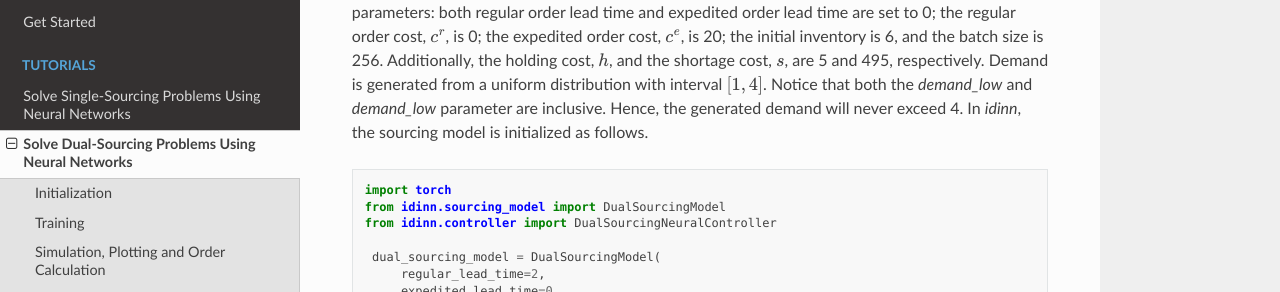
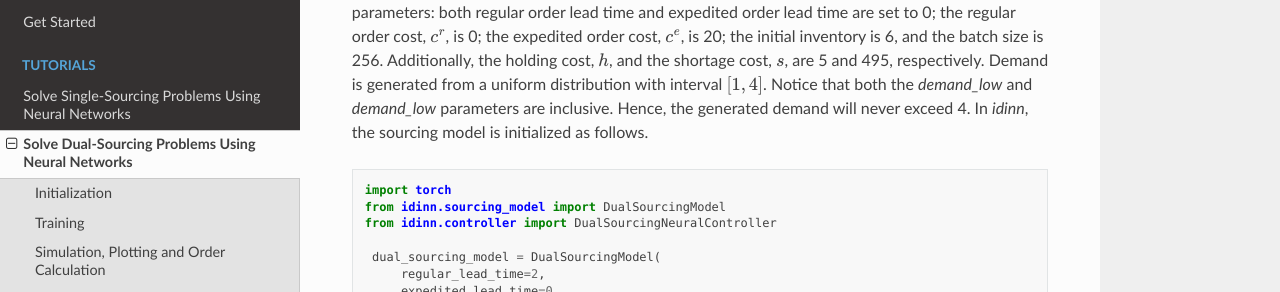
Before and after one commit to iewaij/idinn-streamlit, a Sphinx documentation site: the page built from docs/tutorials/dual.rst, in a window 1280 px wide and 900 px high, scrolled down 357 px. Shown: the part 159-451 px from the top of the window. Built offline with Sphinx 7.4.7 and the Read the Docs theme 2.0.0, drawn with Linux system fonts in a browser that asks for light colours.

Commit message:
Update file dual.rst

```diff
--- a/docs/tutorials/dual.rst
+++ b/docs/tutorials/dual.rst
@@ -6,7 +6,7 @@
 Initialization
 --------------
 
-To address dual-sourcing problems, we employ two main classes: `DualSourcingModel` and `DualSourcingNeuralController`, responsible for setting up the sourcing model and its corresponding controller. In this tutorial, we examine a dual-sourcing model characterized by the following parameters: both regular order lead time and expedited order lead time are set to 0; the regular order cost, :math:`c^r`, is 0; the expedited order cost, :math:`c^e`, is 20; the initial inventory is 6, and the batch size is 256. Additionally, the holding cost, :math:`h`, and the shortage cost, :math:`s`, are 5 and 495, respectively. Demand is generated from a uniform distribution with interval :math:`[1, 4]`. Notice that both the `demand_low` and `demand_low` parameter are inclusive. Hence, the generated demand will never exceed 4. In `idinn`, the sourcing model is initialized as follows.
+To address dual-sourcing problems, we employ two main classes: `DualSourcingModel` and `DualSourcingNeuralController`, responsible for setting up the sourcing model and its corresponding controller. In this tutorial, we examine a dual-sourcing model characterized by the following parameters: both regular order lead time and expedited order lead time are set to 0; the regular order cost, :math:`c^r`, is 0; the expedited order cost, :math:`c^e`, is 20; the initial inventory is 6, and the batch size is 256. Additionally, the holding cost, :math:`h`, and the shortage cost, :math:`s`, are 5 and 495, respectively. Demand is generated from a uniform distribution with interval :math:`[1, 4]`. Notice that both the `demand_low` and `demand_low` parameters are inclusive. Hence, the generated demand will never exceed 4. In `idinn`, the sourcing model is initialized as follows.
 
 .. code-block:: python
 
```
